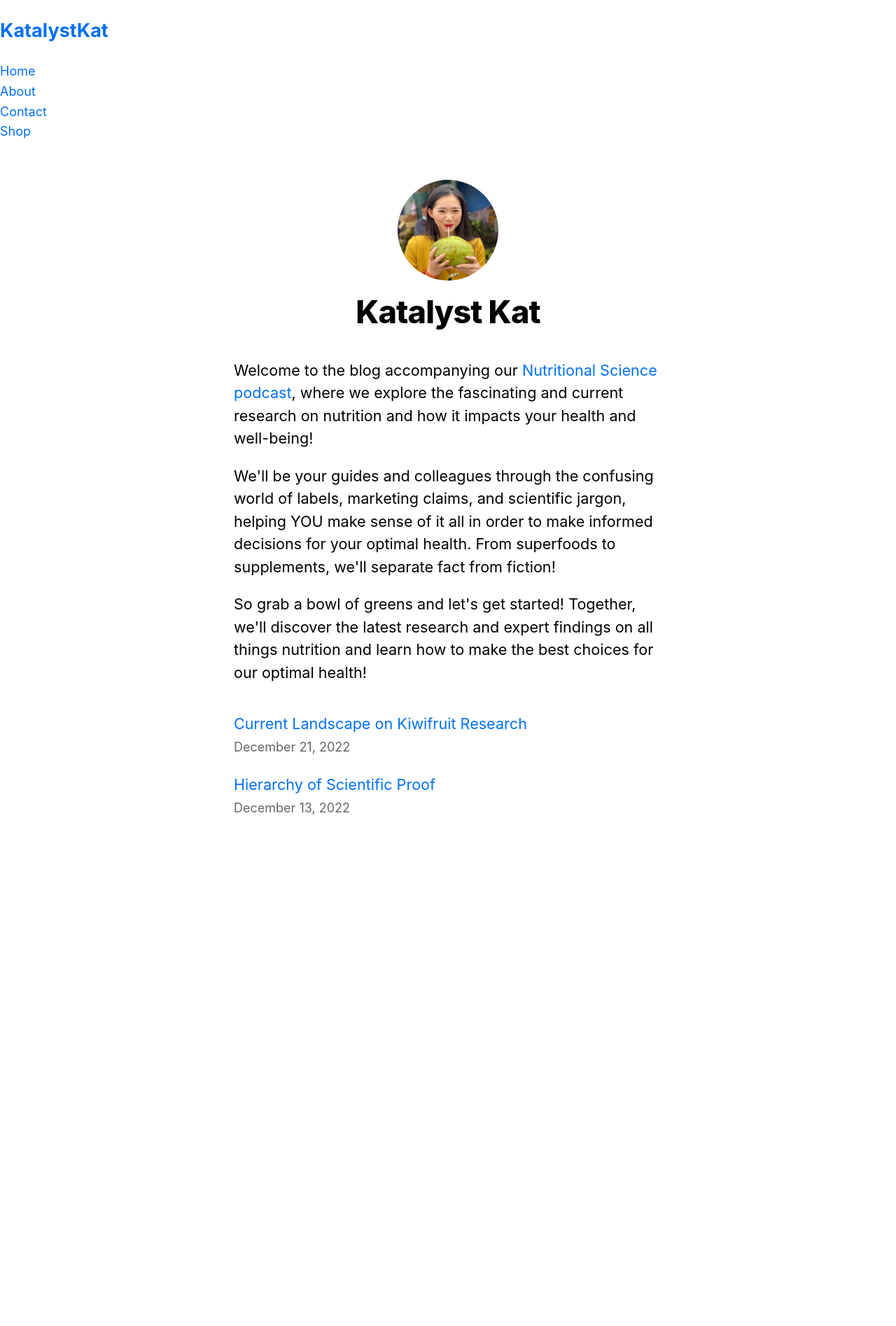
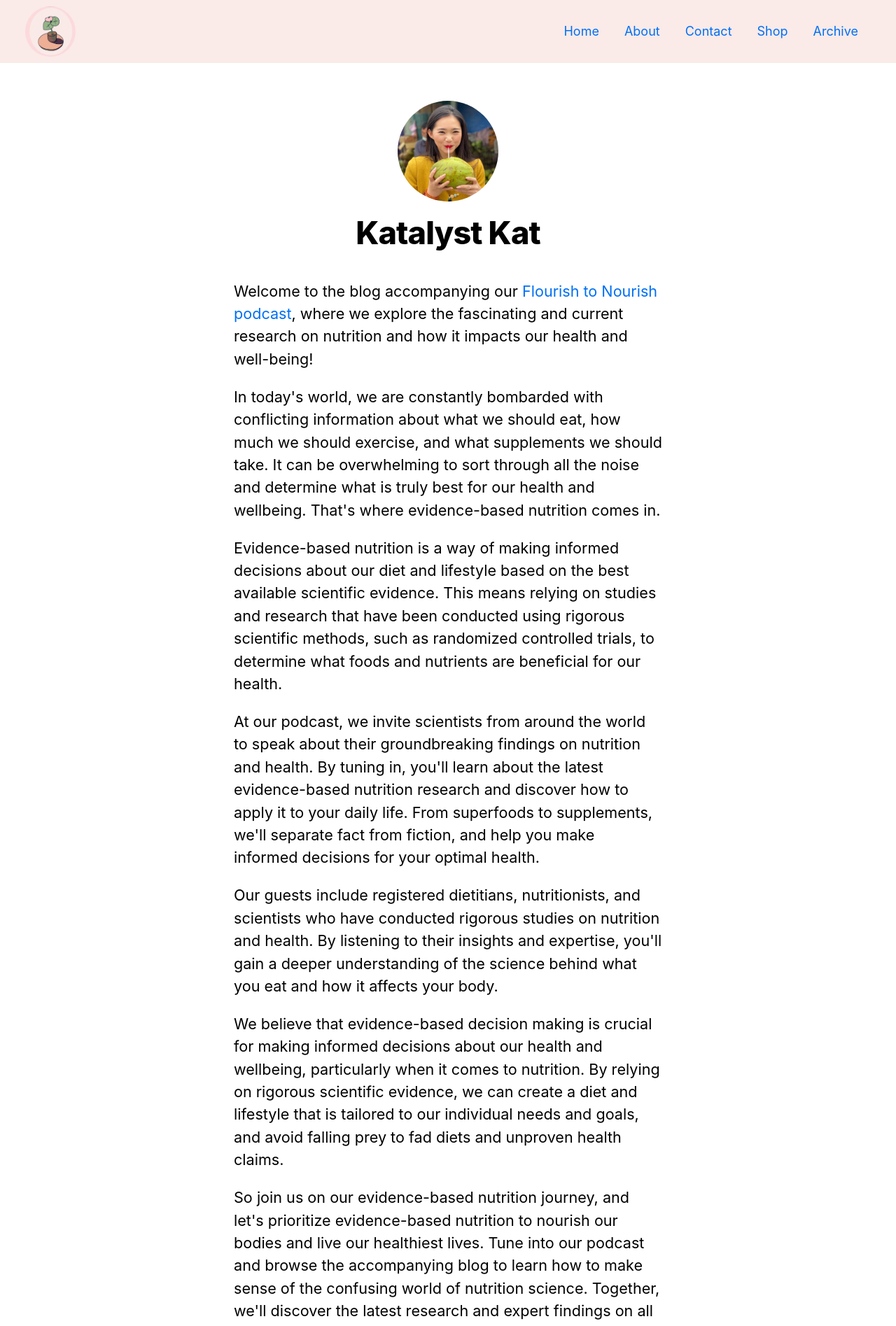
Before and after one commit to katalystkat/nutritional-science-podcast-blog, a Next.js app: page / in a window 1280 px wide. Shown: the top 1895 px of the page at 70% size. Before the commit the page ends 1278 px from the top, so only its background shows below. Built offline with nearby package versions, Linux system fonts and the light colour scheme.

Commit message:
fixed nav bar

```diff
--- a/components/navBar.jsx
+++ b/components/navBar.jsx
@@ -1,40 +1,75 @@
 import Link from "next/link";
 import Image from "next/image";
-import React, {useState} from "react";
-// import Logo from "./Logo";
+import React, { useState } from "react";
 import NavItem from "./navItem";
+import styles from "./navbar.module.css";
 
 const MENU_LIST = [
-    { text: "Home", href: "/"},
-    { text: "About", href: "/about"},
-    { text: "Contact", href: "/contact"},
-    { text: "Shop", href: "/shop"}
+  { text: "Home", href: "/" },
+  { text: "About", href: "/about" },
+  { text: "Contact", href: "/contact" },
+  { text: "Shop", href: "/shop" },
+  { text: "Archive", href: "/archives"}
 ];
 
 const NavBar = () => {
-    const [navActive, setNavActive] = useState(null);
+  const [navActive, setNavActive] = useState(false);
   const [activeIdx, setActiveIdx] = useState(-1);
+
+  const toggleNav = () => setNavActive(!navActive);
+
   return (
     <header>
-            <nav className={`nav`}>
+      <nav className={styles.nav}>
         <Link href={"/"}>
-                        <h1 className="logo">KatalystKat</h1>
+        <Image
+              priority
+              src="/images/logo.png"
+              className={styles.borderCircle}
+              height={72}
+              width={72}
+              alt=""
+            />
+          {/* <h1 className={styles.logo}>KatalystKat</h1> */}
         </Link>
-                <div onClick={()=> setNavActive(!navActive)}
-                className={`nav_menu-bar`}>
+        <div
+          className={`${styles.nav_menu_bar} ${navActive ? styles.active : ""}`}
+          onClick={toggleNav}
+        >
           <div></div>
           <div></div>
           <div></div>
           <div></div>
         </div>
-                <div className={`${navActive ? "active" : ""} nav_menu-list`}>
-                    {MENU_LIST.map((menu, idx) => (
         <div
-                        onClick = {() => {
+          className={`${styles.nav_menu_list_mobile} ${
+            navActive ? styles.active : ""
+          }`}
+        >
+          {navActive && MENU_LIST.map((menu, idx) => (
+            <div
+              onClick={() => {
                 setActiveIdx(idx);
                 setNavActive(false);
               }}
-                        key = {menu.text}
+              key={menu.text}
+              className={`${styles.nav_menu_item} ${
+                activeIdx === idx ? styles.active : ""
+              }`}
+            >
+              <NavItem active={activeIdx === idx} {...menu} />
+            </div>
+          ))}
+        </div>
+        <div className={`${styles.nav_menu_list}`}>
+          {MENU_LIST.map((menu, idx) => (
+            <div
+              onClick={() => setActiveIdx(idx)}
+              key={menu.text}
+            //   className={`${styles.nav_menu-item} nav`}
+              className={`${styles.nav_menu_item} ${
+                activeIdx === idx ? styles.active : ""
+              }`}
             >
               <NavItem active={activeIdx === idx} {...menu} />
             </div>
@@ -42,7 +77,7 @@ const NavBar = () => {
         </div>
       </nav>
     </header>
-    )
-}
+  );
+};
 
-export default NavBar
+export default NavBar;
--- /dev/null
+++ b/components/navbar.module.css
@@ -0,0 +1,126 @@
+/* Define the styles for the navbar */
+.nav {
+    display: flex;
+    justify-content: space-between;
+    align-items: center;
+    padding: 0 2rem;
+    height: 5rem;
+    background-color: #FAEAE8;
+  }
+
+  .inactive {
+    display: none;
+  }
+
+  /* Style the logo */
+  .logo {
+    font-size: 2rem;
+    font-weight: bold;
+  }
+
+  .borderCircle {
+    border-radius: 9999px;
+}
+
+  /* Style the menu list */
+  .nav_menu_list {
+    display: flex;
+    flex-direction: row;
+    align-items: center;
+  }
+
+  /* Style the menu items */
+  .nav_menu_item {
+    margin: 0 1rem;
+  }
+
+  /* Hide the hamburger menu initially */
+  .nav_menu_list_mobile {
+    display: none;
+  }
+
+  /* Style the hamburger menu icon */
+  .nav_menu_bar {
+    display: none; /* Hide the hamburger menu initially */
+    flex-direction: column;
+    justify-content: space-between;
+    background-color: aqua;
+    width: 50px;
+    height: 1.5rem;
+    cursor: pointer;
+    padding: 0.5rem;
+    position: absolute;
+    right: 2rem;
+    top: 1.75rem;
+  }
+
+  /* Style the hamburger menu lines */
+  .nav_menu_bar div {
+    width: 100%;
+    height: 0.2rem;
+    background-color: black;
+    transition: all 0.3s ease;
+  }
+
+  /* Animate the hamburger menu lines when opened */
+  .nav_menu_bar.active div:nth-child(1) {
+    transform: translateY(0.5rem);
+  }
+
+  .nav_menu_bar.active div:nth-child(2) {
+    opacity: 0;
+  }
+
+  .nav_menu_bar.active div:nth-child(3) {
+    transform: translateY(-0.5rem);
+  }
+
+  /* Show the hamburger menu when clicked */
+  .nav_menu_list_mobile.active {
+    display: flex;
+    flex-direction: column;
+    background-color: #f0f0f0;
+    position: absolute;
+    top: 5rem;
+    left: 0;
+    right: 0;
+    padding: 1rem;
+    border-top: 1px solid black;
+    z-index: 10;
+  }
+
+  /* Add accordion style to mobile menu */
+  .nav_menu_list_mobile.active > div {
+    margin-bottom: 1rem;
+  }
+
+  /* Hide the desktop menu items and show the hamburger menu on smaller screens */
+  @media screen and (max-width: 767px) {
+    .nav_menu_list {
+      display: none;
+    }
+
+    .nav_menu_bar {
+      display: flex; /* Show the hamburger menu on smaller screens */
+    }
+  }
+
+  /* Hide the hamburger menu and show the desktop menu items on larger screens */
+  @media screen and (min-width: 768px) {
+    .nav_menu_list_mobile {
+      display: none;
+    }
+
+    .nav_menu_bar {
+      display: none; /* Hide the hamburger menu on larger screens */
+    }
+
+    .nav_menu_list {
+      display: flex;
+      flex-direction: row;
+    }
+
+    .nav_menu_item {
+      margin: 0 1rem;
+    }
+  }
--- a/pages/contact.js
+++ b/pages/contact.js
@@ -1,12 +1,12 @@
 // pages/contact.js
 import Layout from "../components/layout";
 import NavBar from "../components/navBar";
+import ContactForm from '../components/contactForm';
 export default function Contact() {
     return (
         <div>
             <NavBar/>
-            <Layout/>
-            <h1>Contact Page iN pRoGreSS</h1>;
+            <ContactForm/>
         </div>
     )
   }
--- a/pages/index.js
+++ b/pages/index.js
@@ -1,36 +1,85 @@
-import Head from 'next/head';
-import Layout, { siteTitle } from '../components/layout';
-import utilStyles from '../styles/utils.module.css';
-import { getSortedPostsData } from '../lib/posts';
-import Link from 'next/link';
-import Date from '../components/date';
-import NavBar from "../components/navBar"
+import Head from "next/head";
+import Layout, { siteTitle } from "../components/layout";
+import utilStyles from "../styles/utils.module.css";
+import { getSortedPostsData } from "../lib/posts";
+import Link from "next/link";
+import Date from "../components/date";
+import NavBar from "../components/navBar";
 
-export async function getStaticProps(){
+export async function getStaticProps() {
   const allPostsData = getSortedPostsData();
   return {
-    props : {
+    props: {
       allPostsData,
     },
-  }
+  };
 }
 
 export default function Home({ allPostsData }) {
   return (
-      // rendering Layout passing in home truthy, rendering home page; if iti s not passed in, only the template is implemented
-     <div>
-     <NavBar/>
-     <Layout home>
+    // rendering Layout passing in home truthy, rendering home page; if iti s not passed in, only the template is implemented
+    <div>
+      <NavBar />
+      <Layout home>
         <Head>
           <title>{siteTitle}</title>
         </Head>
         <section className={utilStyles.headingMd}>
-          <p>Welcome to the blog accompanying our <a href='https://www.youtube.com/@katalystkat/streams'>Nutritional Science podcast</a>, where we explore the fascinating and current research on nutrition and how it impacts your health and well-being!</p>
           <p>
-            We'll be your guides and colleagues through the confusing world of labels, marketing claims, and scientific jargon, helping YOU make sense of it all in order to make informed decisions for your optimal health. From superfoods to supplements, we'll separate fact from fiction!
+            Welcome to the blog accompanying our{" "}
+            <a href="https://www.youtube.com/@katalystkat/streams">
+              Flourish to Nourish podcast
+            </a>
+            , where we explore the fascinating and current research on nutrition
+            and how it impacts our health and well-being!
           </p>
           <p>
-            So grab a bowl of greens and let's get started! Together, we'll discover the latest research and expert findings on all things nutrition and learn how to make the best choices for our optimal health!
+            In today's world, we are constantly bombarded with conflicting
+            information about what we should eat, how much we should exercise,
+            and what supplements we should take. It can be overwhelming to sort
+            through all the noise and determine what is truly best for our
+            health and wellbeing. That's where evidence-based nutrition comes
+            in.
+          </p>
+          <p>
+            Evidence-based nutrition is a way of making informed decisions about
+            our diet and lifestyle based on the best available scientific
+            evidence. This means relying on studies and research that have been
+            conducted using rigorous scientific methods, such as randomized
+            controlled trials, to determine what foods and nutrients are
+            beneficial for our health.
+          </p>
+          <p>
+            At our podcast, we invite scientists from around the world to speak
+            about their groundbreaking findings on nutrition and health. By
+            tuning in, you'll learn about the latest evidence-based nutrition
+            research and discover how to apply it to your daily life. From
+            superfoods to supplements, we'll separate fact from fiction, and
+            help you make informed decisions for your optimal health.
+          </p>
+          <p>
+            Our guests include registered dietitians, nutritionists, and
+            scientists who have conducted rigorous studies on nutrition and
+            health. By listening to their insights and expertise, you'll gain a
+            deeper understanding of the science behind what you eat and how it
+            affects your body.
+          </p>
+          <p>
+            We believe that evidence-based decision making is crucial for making
+            informed decisions about our health and wellbeing, particularly when
+            it comes to nutrition. By relying on rigorous scientific evidence,
+            we can create a diet and lifestyle that is tailored to our
+            individual needs and goals, and avoid falling prey to fad diets and
+            unproven health claims.
+          </p>
+          <p>
+            So join us on our evidence-based nutrition journey, and let's
+            prioritize evidence-based nutrition to nourish our bodies and live
+            our healthiest lives. Tune into our podcast and browse the accompanying blog to
+            learn how to make sense of the confusing world of nutrition science. Together, we'll
+            discover the latest research and expert findings on all things
+            nutrition and learn how to make the best choices for our optimal
+            health!
           </p>
         </section>
         <section className={`${utilStyles.headingMd} ${utilStyles.padding1px}`}>
@@ -48,6 +97,6 @@ export default function Home({ allPostsData }) {
           </ul>
         </section>
       </Layout>
-      </div>
+    </div>
   );
 }
--- /dev/null
+++ b/styles/contact.module.css
@@ -0,0 +1,62 @@
+.container {
+    display: flex;
+    flex-direction: column;
+    align-items: center;
+    max-width: 800px;
+    margin: 0 auto;
+    padding: 2rem;
+  }
+
+  .heading {
+    margin-bottom: 2rem;
+  }
+
+  .form {
+    display: flex;
+    flex-direction: column;
+    width: 100%;
+  }
+
+  .label {
+    margin-top: 1rem;
+    margin-bottom: 0.5rem;
+  }
+
+  .input,
+  .textarea {
+    width: 100%;
+    padding: 0.5rem;
+    border: 1px solid #ccc;
+  }
+
+  .button {
+    margin-top: 1rem;
+    padding: 0.5rem;
+    cursor: pointer;
+    background-color: #0070f3;
+    color: white;
+    border: none;
+    transition: background-color 0.2s ease;
+  }
+
+  .button:hover {
+    background-color: #0051a8;
+  }
+
+  .socialLinks {
+    display: flex;
+    flex-direction: row;
+    justify-content: space-around;
+    width: 100%;
+    margin-top: 2rem;
+  }
+
+  .socialLink {
+    color: #0070f3;
+    text-decoration: none;
+    transition: color 0.2s ease;
+  }
+
+  .socialLink:hover {
+    color: #0051a8;
+  }
```
Also changed, not shown: components/contactForm.jsx (added, +40 -0 lines), pages/archives.js (added, +13 -0 lines), styles/logocolors.module.css (added, +7 -0 lines), public/images/logo.png (added), 1 other file (tests, documents, lock files or other folders). Lines whose indentation alone changed are shown as unchanged.
